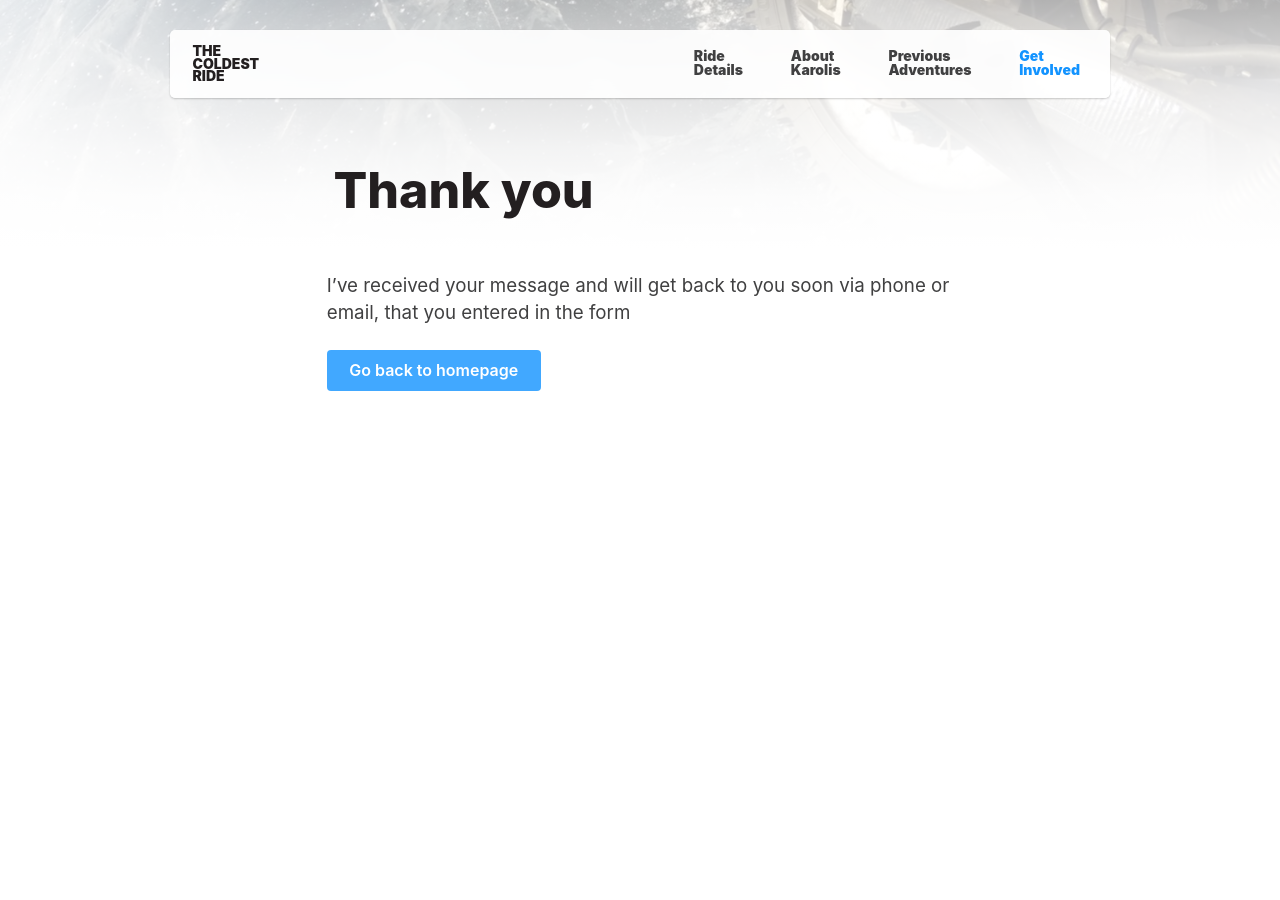
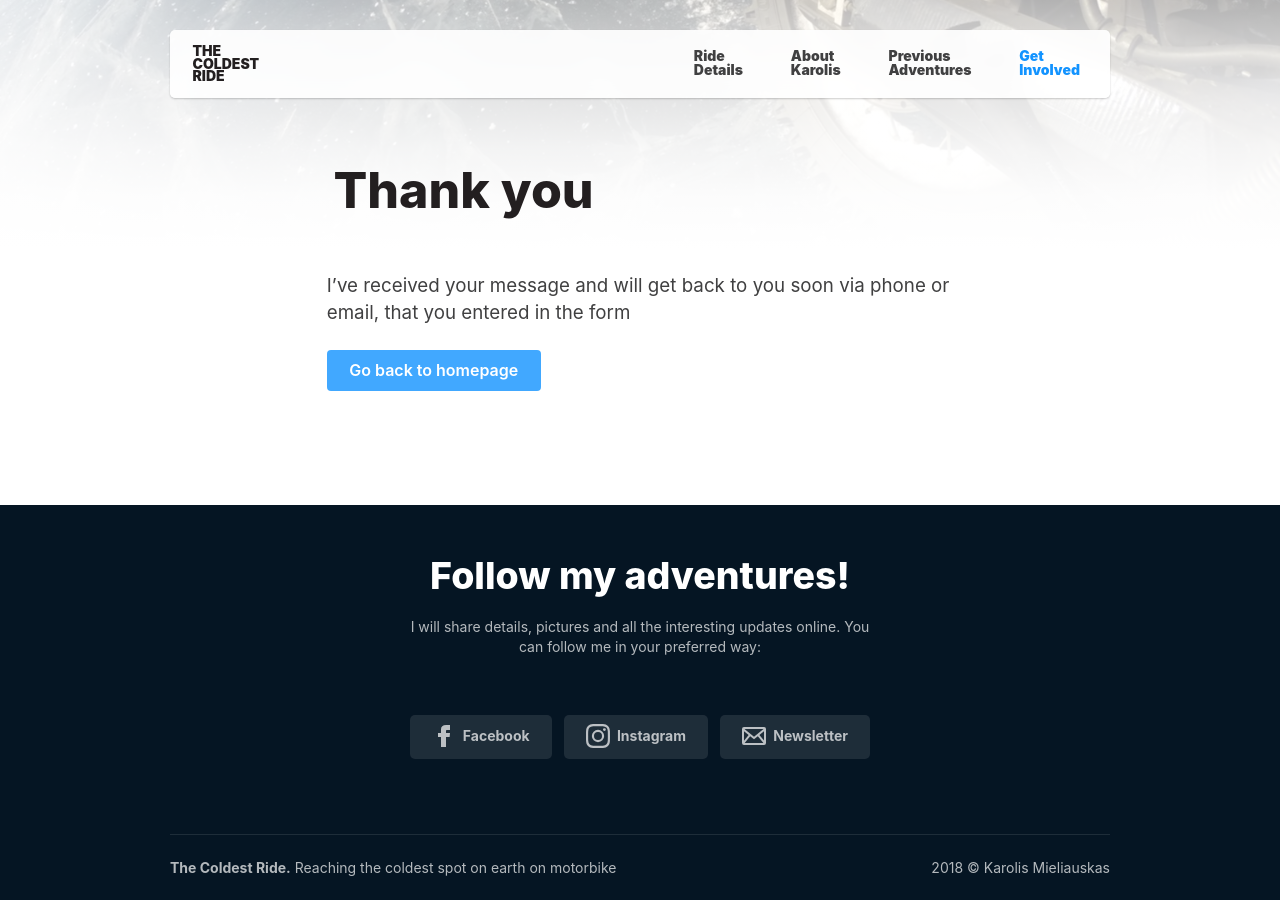
Before and after one commit to karolismieliauskas/thecoldestride.com, a Jekyll site: the page built from pages/thanks.html, in a window 1280 px wide and 900 px high, scrolled down 399 px. Built offline with Jekyll 4.4.1, drawn with Linux system fonts in a browser that asks for light colours; before the commit the page ends 900 px from its top, so only the background shows below that.

```diff
--- a/_data/footer.yml
+++ b/_data/footer.yml
@@ -12,5 +12,5 @@ social:
     id: instagram
     url: "https://www.instagram.com/karolismieliauskas/"
   - title: Newsletter
-    id: Newsletter
+    id: newsletter
     url: "/newsletter.html"
--- a/_layouts/default.html
+++ b/_layouts/default.html
@@ -13,6 +13,7 @@
       </section>
 
       <footer class="layout__footer">
+        {% include layout/footer.html %}
       </footer>
     </main>
   </body>
--- a/pages/newsletter.html
+++ b/pages/newsletter.html
@@ -1,3 +1,9 @@
+---
+layout: default
+namespace: newsletter
+permalink: /newsletter.html
+---
+
 {% assign keys = site.data[page.namespace] %}
 
 {% include layout/hero.html
```
